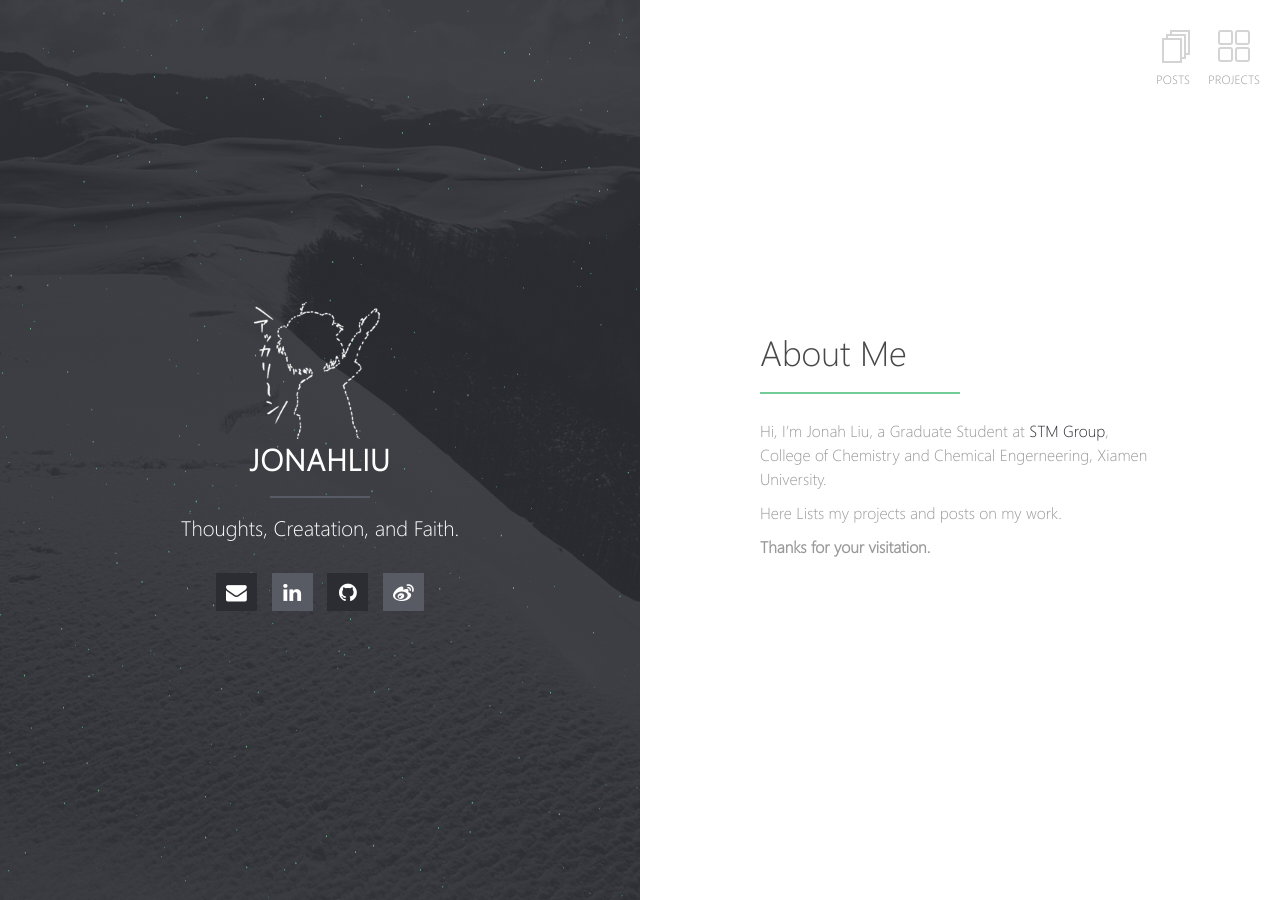
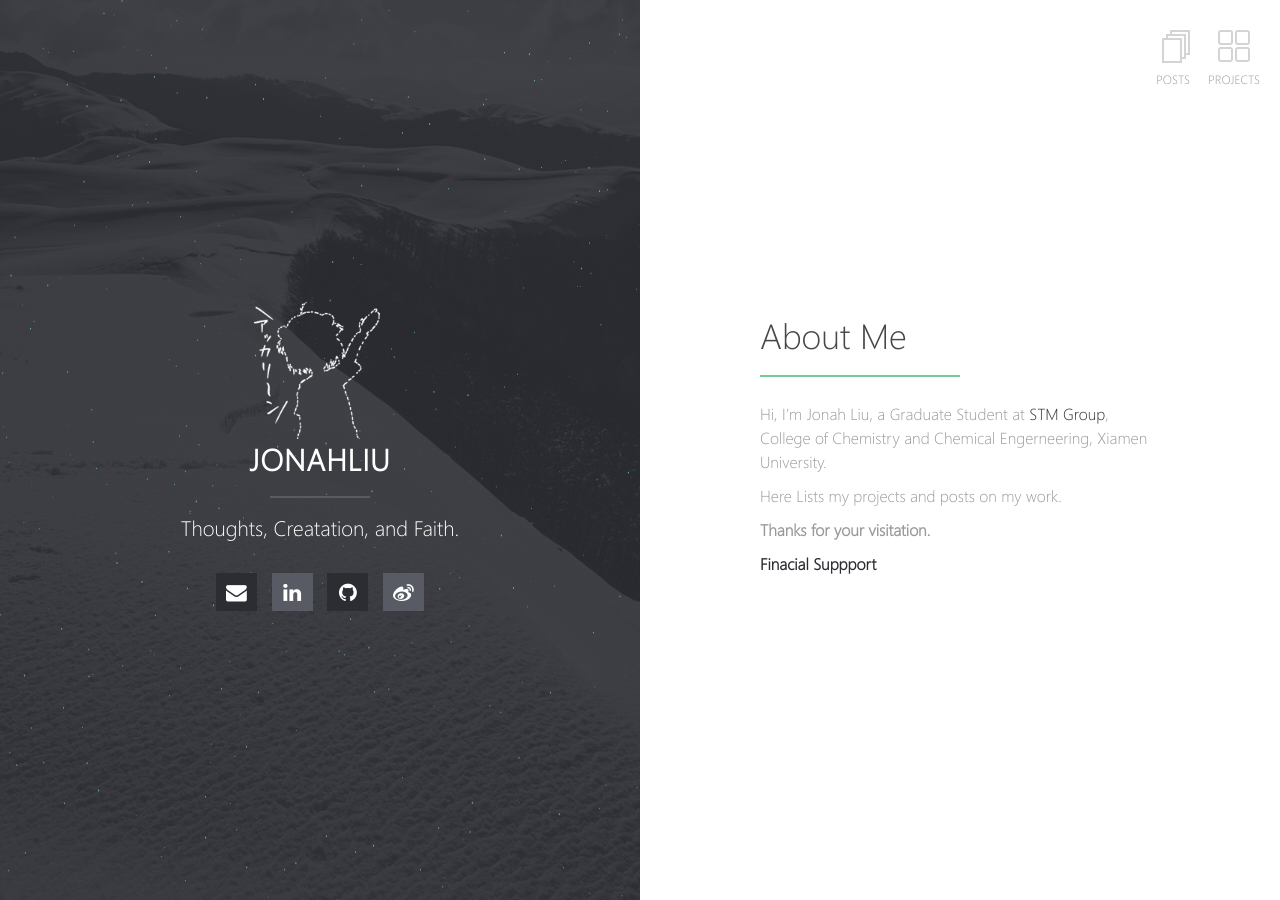
Before and after one commit to shuayliu/shuayliu.github.io, a Jekyll site: the page built from index.md, in a window 1280 px wide. Built offline with Jekyll 4.4.1, drawn with Linux system fonts in a browser that asks for light colours; our own code applies the rules of GitHub Pages for plain Markdown files.

Commit message:
Update index.md

```diff
--- a/index.md
+++ b/index.md
@@ -8,3 +8,11 @@
 Here Lists my projects and posts on my work.
 
 **Thanks for your visitation.**
+
+
+
+
+
+
+
+[**Finacial Suppport**](http://jonahliu.cf/donate)
```
